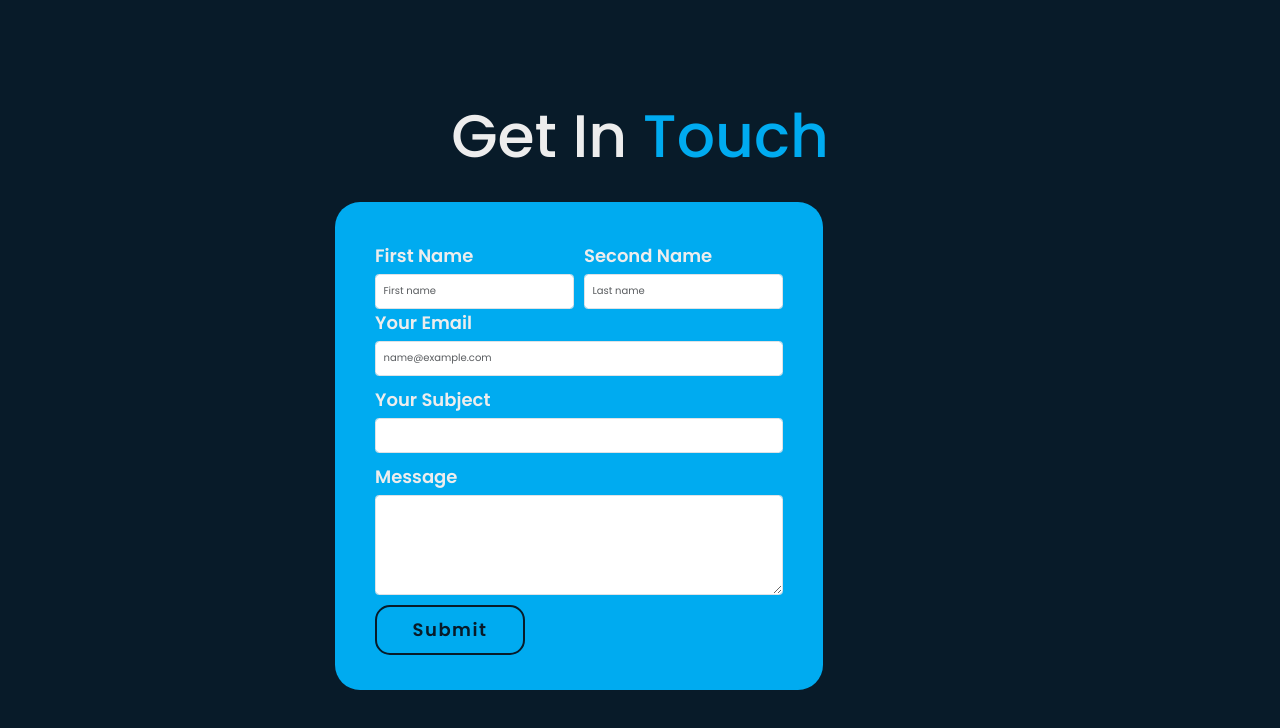
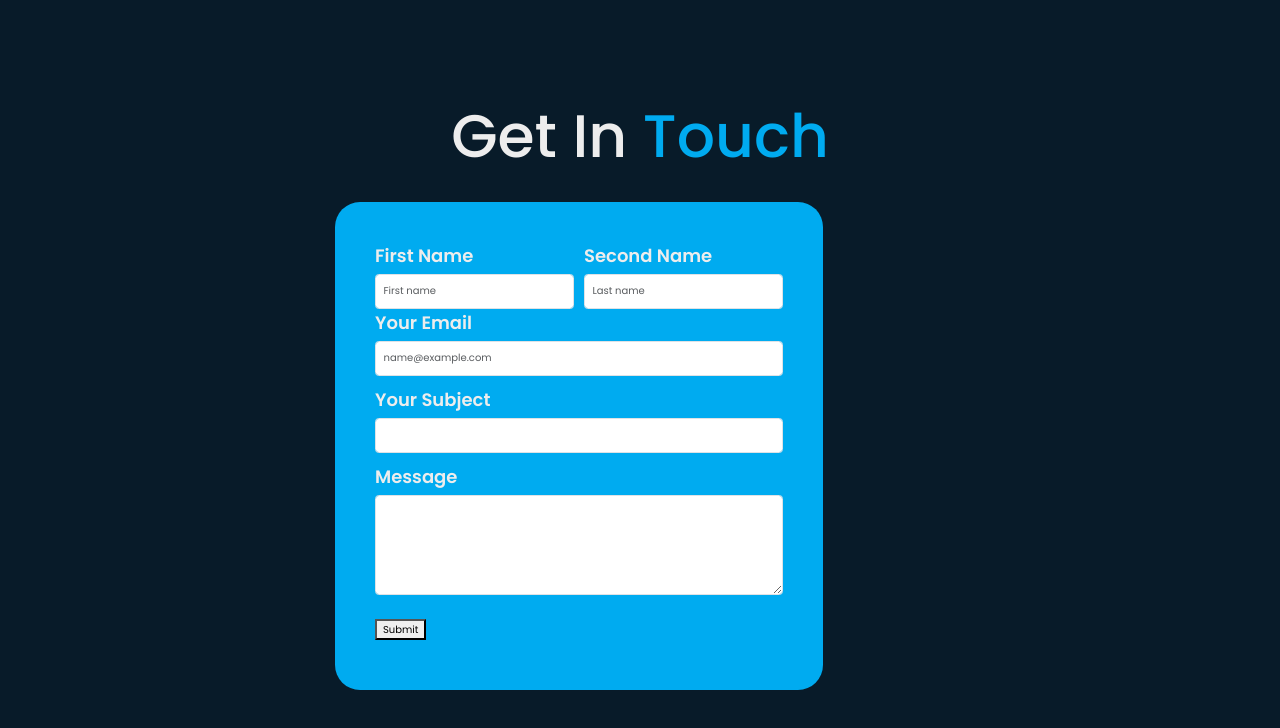
Before and after one commit to IKcracker/potfolio, a plain HTML site: page index.html in a window 1280 px wide. Shown: the part 4116-4844 px from the top of the page. Drawn offline with nearby package versions, Linux system fonts and the light colour scheme.

Commit message:
Update index.html

```diff
--- a/index.html
+++ b/index.html
@@ -352,7 +352,7 @@
                                 name="message"></textarea>
                         </div>
                         <div class="btn-box">
-                            <a class="btn Submit " href="mailto:kimoropana823@gmail.com" type="Submit">Submit</a>
+                            <button type="submit">Submit</button>
                         </div>
                     </form>
                 </div>
```
